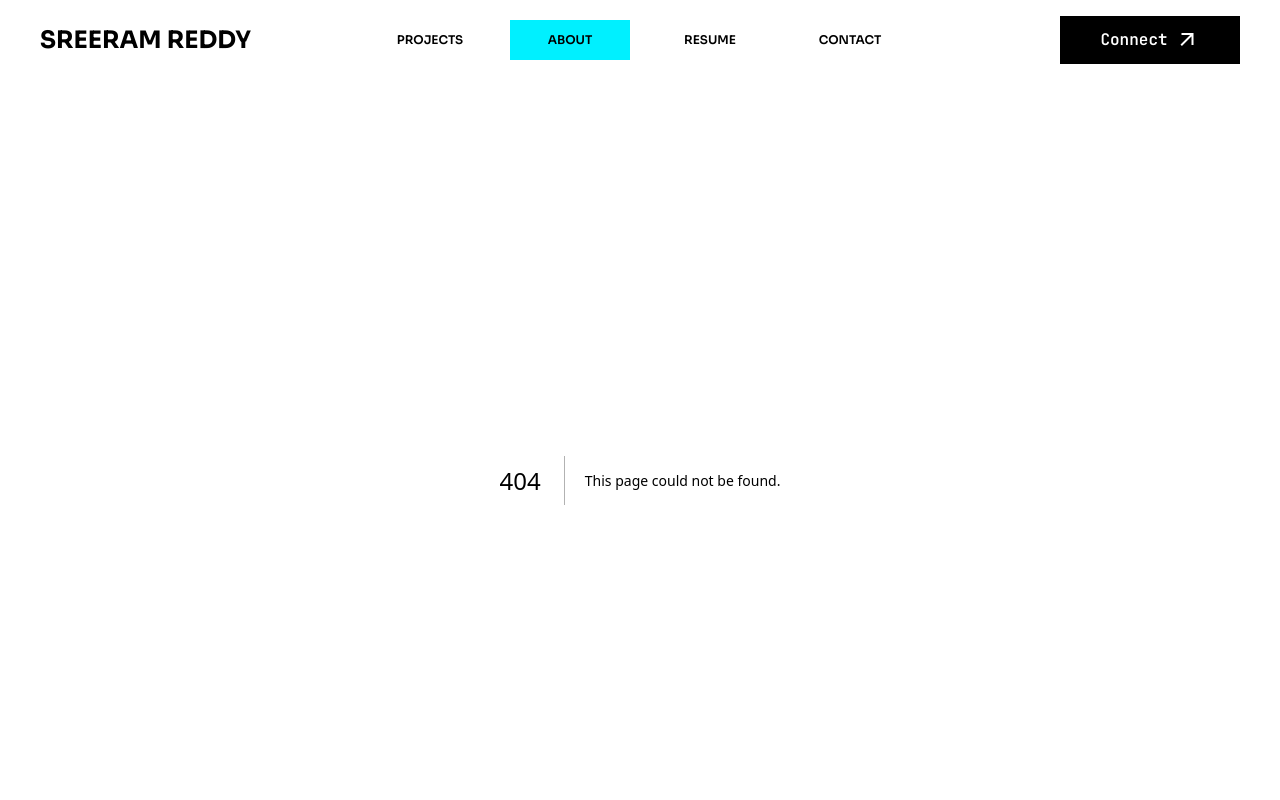
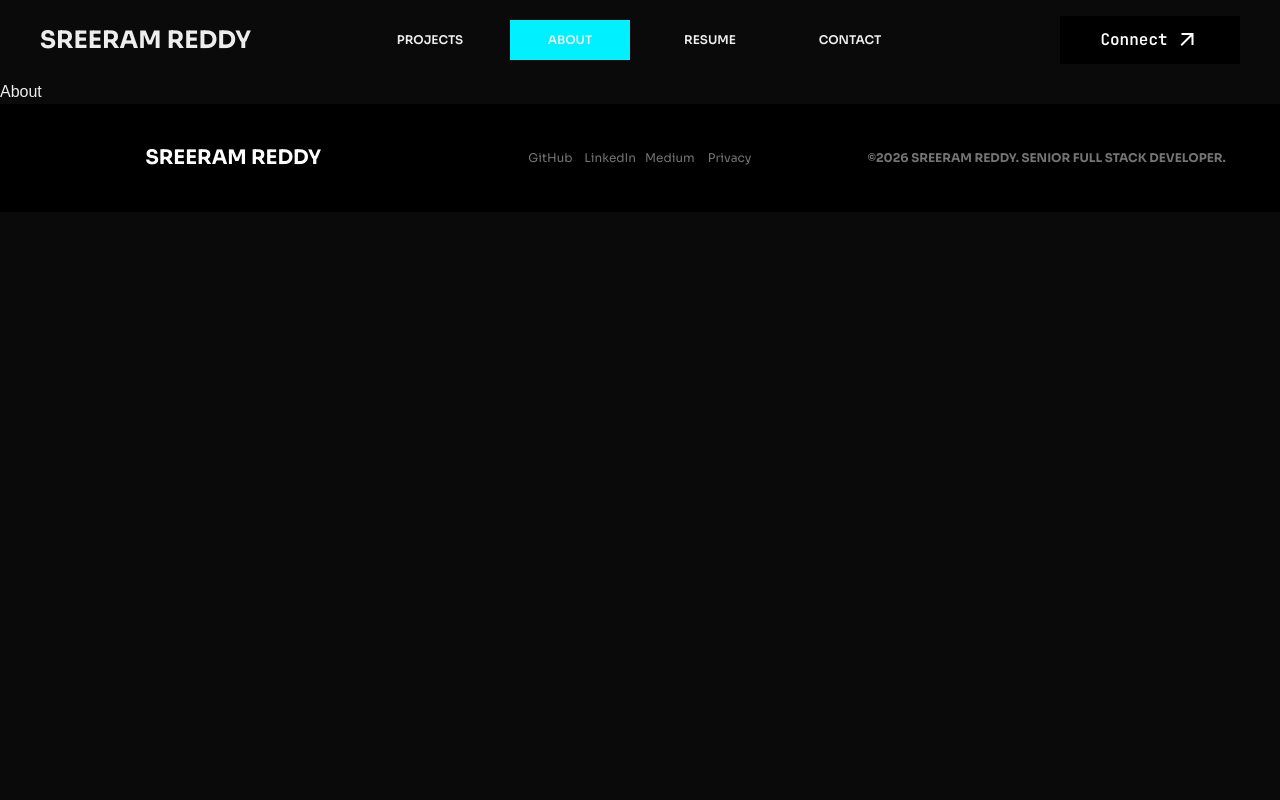
Before and after one commit to DracFiendMG/portfolio, a Next.js app: page /about in a window 1280 px wide. Before the commit this address had no page. Shown: the top 800 px of the page. Built offline with nearby package versions, Linux system fonts and the light colour scheme.

Commit message:
feat: add about and resume pages and footer component

```diff
--- /dev/null
+++ b/app/about/page.tsx
@@ -0,0 +1,7 @@
+export default function About() {
+    return (
+        <div>
+            <h1>About</h1>
+        </div>
+    )
+}
--- /dev/null
+++ b/app/resume/page.tsx
@@ -0,0 +1,7 @@
+export default function Resume() {
+    return (
+        <div>
+            Resume
+        </div>
+    )
+}
--- a/components/Footer.tsx
+++ b/components/Footer.tsx
@@ -3,6 +3,8 @@ import Link from "next/link"
 export default function Footer() {
     const firstname = "Sreeram Reddy"
     const lastname = "Velagala"
+
+    // TODO: Fix the footer, its uneven
 
     return (
         <footer className="bg-black w-full p-10 font-sora text-center">
```
